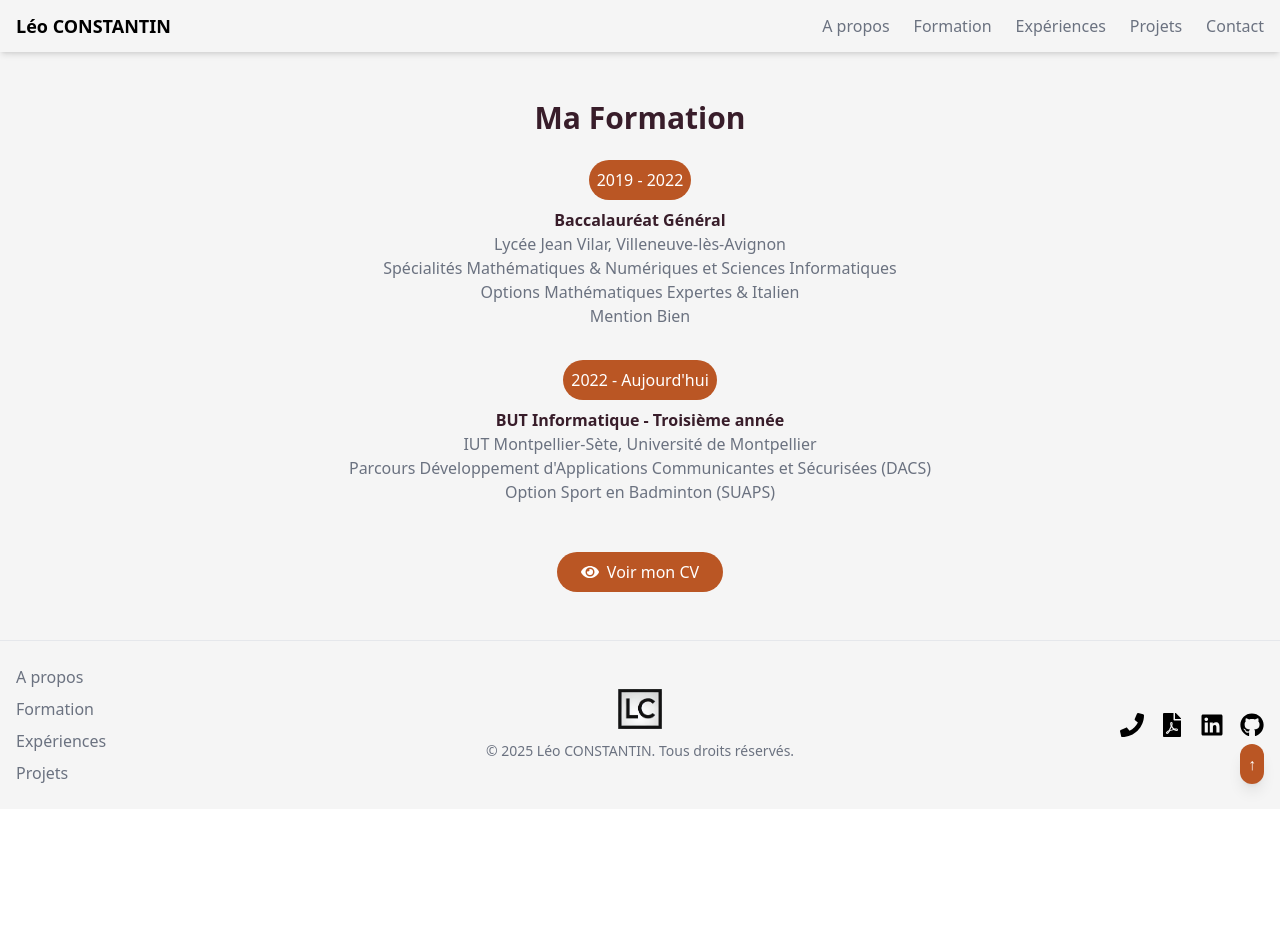
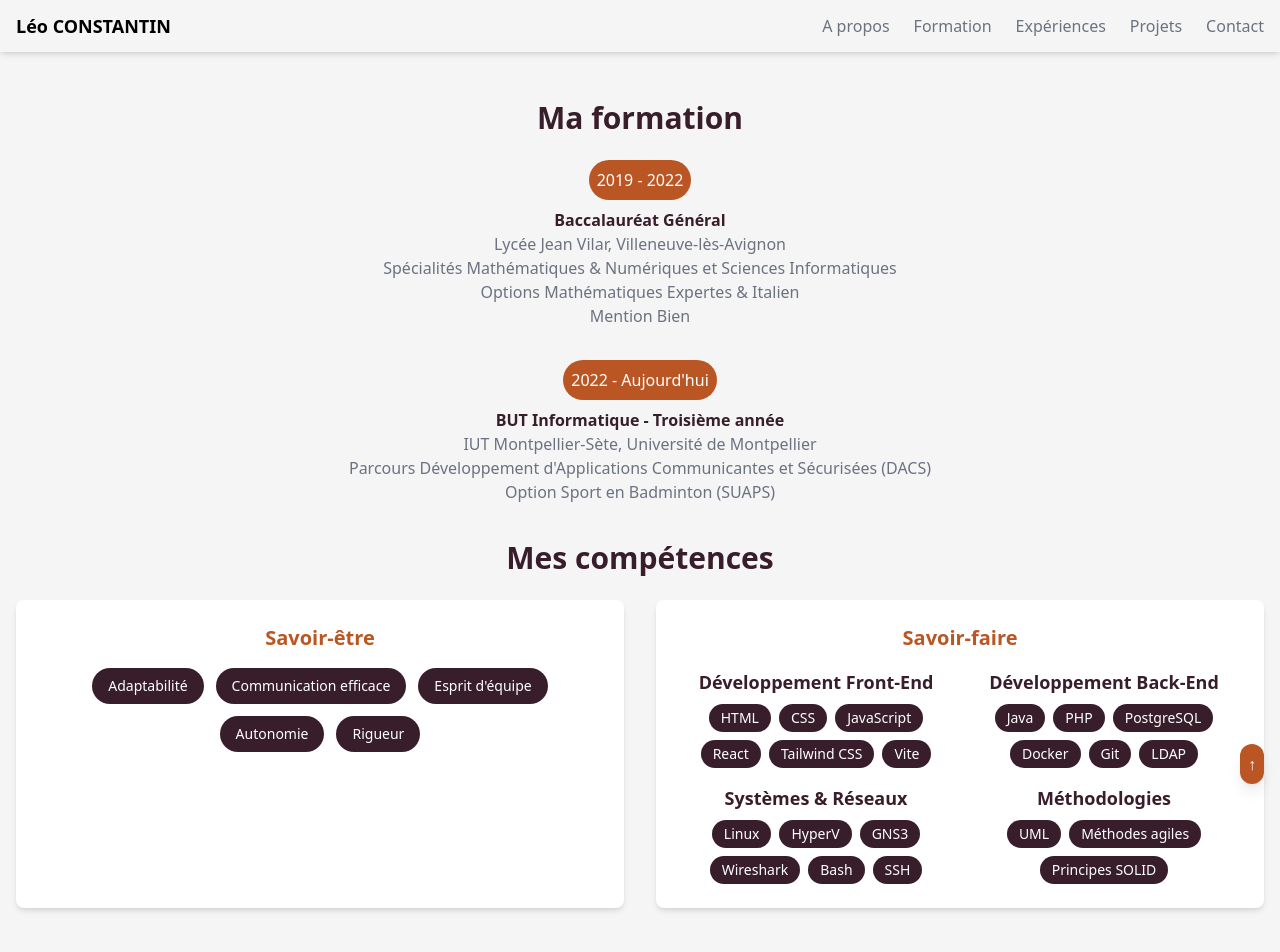
Before and after one commit to ConstantinLeo/portfolio, a React (Vite) app: page /portfolio/formation in a window 1280 px wide. Shown: the top 952 px of the page. Before the commit the page ends 809 px from the top, so only its background shows below. Built offline with nearby package versions, Linux system fonts and the light colour scheme.

Commit message:
feat: ajout des compétences

```diff
--- a/src/pages/Formation.jsx
+++ b/src/pages/Formation.jsx
@@ -6,7 +6,7 @@ function Formation() {
             {/* Section Formation */}
             <section className="py-12 bg-white-smoke">
                 <div className="container mx-auto px-4 text-center">
-                    <h2 className="text-3xl font-bold text-dark-purple">Ma Formation</h2>
+                    <h2 className="text-3xl font-bold text-dark-purple">Ma formation</h2>
                     <div className="mt-6 flex flex-col space-y-8">
                         <div className="timeline-item flex flex-col items-center">
                             <div className="date bg-burnt-orange text-white p-2 rounded-full">2019 - 2022</div>
@@ -29,6 +29,74 @@ function Formation() {
                         </div>
                     </div>
                 </div>
+                {/* Section compétences */}
+                <div className="container mt-9 mx-auto px-4 text-center">
+                    <h2 className="text-3xl font-bold text-dark-purple">Mes compétences</h2>
+                    <div className="mt-6 flex flex-col lg:flex-row gap-8">
+                        {/* Savoir-être */}
+                        <div className="lg:w-1/2 bg-white shadow-md rounded-lg p-6">
+                            <h3 className="text-xl font-semibold text-burnt-orange text-center">Savoir-être</h3>
+                            <div className="flex flex-wrap justify-center gap-3 mt-4">
+                                <span className="bg-dark-purple hover:bg-burnt-orange text-white px-4 py-2 rounded-full text-sm transition-transform duration-300 hover:scale-110">Adaptabilité</span>
+                                <span className="bg-dark-purple hover:bg-burnt-orange text-white px-4 py-2 rounded-full text-sm transition-transform duration-300 hover:scale-110">Communication efficace</span>
+                                <span className="bg-dark-purple hover:bg-burnt-orange text-white px-4 py-2 rounded-full text-sm transition-transform duration-300 hover:scale-110">Esprit d'équipe</span>
+                                <span className="bg-dark-purple hover:bg-burnt-orange text-white px-4 py-2 rounded-full text-sm transition-transform duration-300 hover:scale-110">Autonomie</span>
+                                <span className="bg-dark-purple hover:bg-burnt-orange text-white px-4 py-2 rounded-full text-sm transition-transform duration-300 hover:scale-110">Rigueur</span>
+                            </div>
+                        </div>
+                        {/* Savoir-faire */}
+                        <div className="lg:w-1/2 bg-white shadow-md rounded-lg p-6">
+                            <h3 className="text-xl font-semibold text-burnt-orange text-center">Savoir-faire</h3>
+                            <div className="mt-4 grid grid-cols-2 gap-4">
+                                {/* Développement Frontend */}
+                                <div>
+                                    <h4 className="text-lg font-semibold text-dark-purple">Développement Front-End</h4>
+                                    <div className="flex flex-wrap justify-center gap-2 mt-2">
+                                        <span className="bg-dark-purple hover:bg-burnt-orange text-white px-3 py-1 rounded-full text-sm transition-transform duration-300 hover:scale-110">HTML</span>
+                                        <span className="bg-dark-purple hover:bg-burnt-orange text-white px-3 py-1 rounded-full text-sm transition-transform duration-300 hover:scale-110">CSS</span>
+                                        <span className="bg-dark-purple hover:bg-burnt-orange text-white px-3 py-1 rounded-full text-sm transition-transform duration-300 hover:scale-110">JavaScript</span>
+                                        <span className="bg-dark-purple hover:bg-burnt-orange text-white px-3 py-1 rounded-full text-sm transition-transform duration-300 hover:scale-110">React</span>
+                                        <span className="bg-dark-purple hover:bg-burnt-orange text-white px-3 py-1 rounded-full text-sm transition-transform duration-300 hover:scale-110">Tailwind CSS</span>
+                                        <span className="bg-dark-purple hover:bg-burnt-orange text-white px-3 py-1 rounded-full text-sm transition-transform duration-300 hover:scale-110">Vite</span>
+                                    </div>
+                                </div>
+                                {/* Développement Backend */}
+                                <div>
+                                    <h4 className="text-lg font-semibold text-dark-purple">Développement Back-End</h4>
+                                    <div className="flex flex-wrap justify-center gap-2 mt-2">
+                                        <span className="bg-dark-purple hover:bg-burnt-orange text-white px-3 py-1 rounded-full text-sm transition-transform duration-300 hover:scale-110">Java</span>
+                                        <span className="bg-dark-purple hover:bg-burnt-orange text-white px-3 py-1 rounded-full text-sm transition-transform duration-300 hover:scale-110">PHP</span>
+                                        <span className="bg-dark-purple hover:bg-burnt-orange text-white px-3 py-1 rounded-full text-sm transition-transform duration-300 hover:scale-110">PostgreSQL</span>
+                                        <span className="bg-dark-purple hover:bg-burnt-orange text-white px-3 py-1 rounded-full text-sm transition-transform duration-300 hover:scale-110">Docker</span>
+                                        <span className="bg-dark-purple hover:bg-burnt-orange text-white px-3 py-1 rounded-full text-sm transition-transform duration-300 hover:scale-110">Git</span>
+                                        <span className="bg-dark-purple hover:bg-burnt-orange text-white px-3 py-1 rounded-full text-sm transition-transform duration-300 hover:scale-110">LDAP</span>
+                                    </div>
+                                </div>
+                                {/* Systèmes & Réseaux */}
+                                <div>
+                                    <h4 className="text-lg font-semibold text-dark-purple">Systèmes & Réseaux</h4>
+                                    <div className="flex flex-wrap justify-center gap-2 mt-2">
+                                        <span className="bg-dark-purple hover:bg-burnt-orange text-white px-3 py-1 rounded-full text-sm transition-transform duration-300 hover:scale-110">Linux</span>
+                                        <span className="bg-dark-purple hover:bg-burnt-orange text-white px-3 py-1 rounded-full text-sm transition-transform duration-300 hover:scale-110">HyperV</span>
+                                        <span className="bg-dark-purple hover:bg-burnt-orange text-white px-3 py-1 rounded-full text-sm transition-transform duration-300 hover:scale-110">GNS3</span>
+                                        <span className="bg-dark-purple hover:bg-burnt-orange text-white px-3 py-1 rounded-full text-sm transition-transform duration-300 hover:scale-110">Wireshark</span>
+                                        <span className="bg-dark-purple hover:bg-burnt-orange text-white px-3 py-1 rounded-full text-sm transition-transform duration-300 hover:scale-110">Bash</span>
+                                        <span className="bg-dark-purple hover:bg-burnt-orange text-white px-3 py-1 rounded-full text-sm transition-transform duration-300 hover:scale-110">SSH</span>
+                                    </div>
+                                </div>
+                                {/* Méthodologies */}
+                                <div>
+                                    <h4 className="text-lg font-semibold text-dark-purple">Méthodologies</h4>
+                                    <div className="flex flex-wrap justify-center gap-2 mt-2">
+                                        <span className="bg-dark-purple hover:bg-burnt-orange text-white px-3 py-1 rounded-full text-sm transition-transform duration-300 hover:scale-110">UML</span>
+                                        <span className="bg-dark-purple hover:bg-burnt-orange text-white px-3 py-1 rounded-full text-sm transition-transform duration-300 hover:scale-110">Méthodes agiles</span>
+                                        <span className="bg-dark-purple hover:bg-burnt-orange text-white px-3 py-1 rounded-full text-sm transition-transform duration-300 hover:scale-110">Principes SOLID</span>
+                                    </div>
+                                </div>
+                            </div>
+                        </div>
+                    </div>
+                </div>
                 <div className="mt-12 text-center">
                     <a
                         href="./documents/CV-CONSTANTIN-Leo.pdf"
```
